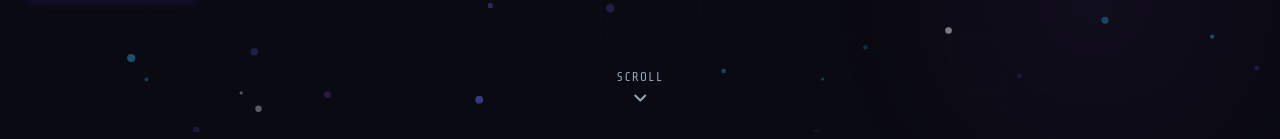
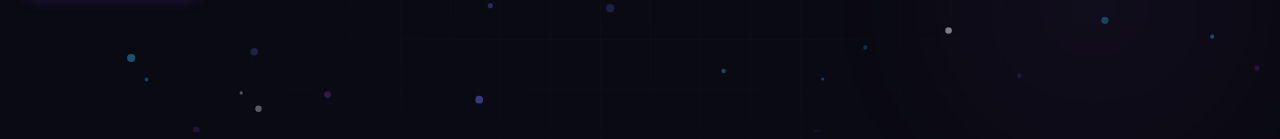
Before and after one commit to ansh-v10/Folio, a React (Vite) app: page / in a window 1280 px wide. Shown: the part 661-800 px from the top of the page. Built offline with nearby package versions, Linux system fonts and the light colour scheme.

Commit message:
feat: remove bouncing scroll chevron indicator on home page

```diff
--- a/src/pages/Home.jsx
+++ b/src/pages/Home.jsx
@@ -238,12 +238,6 @@ export default function Home() {
     };
   }, []);
 
-  const handleScrollDown = () => {
-    window.scrollTo({
-      top: window.innerHeight * 0.8,
-      behavior: 'smooth',
-    });
-  };
 
   return (
     <div style={{ position: 'relative', minHeight: '90vh', width: '100%' }}>
@@ -328,17 +322,6 @@ export default function Home() {
 
       </div>
 
-      {/* Bouncing scroll indicator */}
-      <div
-        className="chevron-container bounce-chevron"
-        onClick={handleScrollDown}
-        style={{ fontFamily: "'Share Tech Mono', monospace", textTransform: 'uppercase', fontSize: '0.8rem', letterSpacing: '1px' }}
-      >
-        Scroll
-        <svg width="20" height="20" viewBox="0 0 24 24" fill="none" stroke="currentColor" strokeWidth="2.5" strokeLinecap="round" strokeLinejoin="round" style={{ display: 'block', margin: '4px auto 0' }}>
-          <polyline points="6 9 12 15 18 9"></polyline>
-        </svg>
-      </div>
     </div>
   );
 }
```
